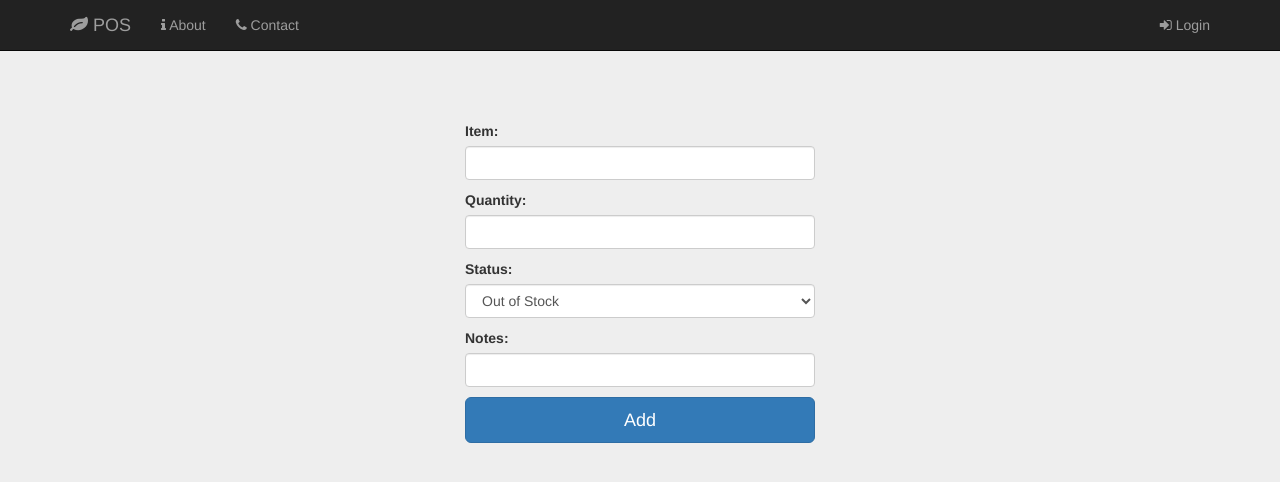
After one commit to mrb101/POS, a Django app: page /shopping/ in a window 1280 px wide. The commit adds this page. Shown: the top 482 px of the page. Run offline with Django 3.2, Linux system fonts and the light colour scheme; parts of the project's set-up code (start-up, migrations or seed data) failed here and were passed over; some libraries are stand-ins or nearby versions.

Commit message:
Adds Select Menu Support, Shopping item creation and design tweaks

```diff
--- a/eco/urls.py
+++ b/eco/urls.py
@@ -31,5 +31,6 @@ urlpatterns = [
     url(r'^bar/', views.bar, name='bar'),
     url(r'^menu/', views.menu, name='menu'),
     url(r'^table/(?P<pk>\d+)/new', views.new_order, name='new_order'),
-    url(r'^table/(?P<pk>\d+)/checkout', views.checkout, name='checkout')
+    url(r'^table/(?P<pk>\d+)/checkout', views.checkout, name='checkout'),
+    url(r'^shopping/', views.shopping, name='shopping')
 ]
--- a/pos/forms.py
+++ b/pos/forms.py
@@ -33,11 +33,31 @@ class OrderForm(forms.Form):
 
 
 class PaymentForm(forms.Form):
-    type = forms.CharField(label="Type", required=True, max_length=100,
-                              widget=forms.TextInput(attrs={
-                                  'class': 'form-control',
-                                  'name': 'type'}))
+    type = forms.ChoiceField(label="Type", required=True,
+                             choices=([('Cash', 'Cash'), ('VISA', 'VISA')]),
+                             widget=forms.Select(attrs={
+                                 'class': 'form-control',
+                                 'name': 'type'}))
     cash = forms.IntegerField(label="Cash", required=False,
                               widget=forms.NumberInput(attrs={
                                   'class': 'form-control',
                                   'name': 'cash'}))
+
+
+class ShoppingForm(forms.Form):
+    item = forms.CharField(label="Item", required=True,
+                           widget=forms.TextInput(attrs={
+                               'class': 'form-control',
+                               'name': 'item'}))
+    quantity = forms.IntegerField(label="Quantity", required=True,
+                                  widget=forms.NumberInput(attrs={
+                                     'class': 'form-control',
+                                     'name': 'quantity'}))
+    status = forms.ChoiceField(choices=([('Out of Stock', 'Out of Stock'), ('Few Left', 'Few Left')]),
+                                    widget=forms.Select(attrs={
+                                        'class': 'form-control',
+                                        'name': 'status'}))
+    notes = forms.CharField(label="Notes", required=False,
+                            widget=forms.TextInput(attrs={
+                                'class': 'form-control',
+                                'name': 'notes'}))
--- a/pos/models.py
+++ b/pos/models.py
@@ -79,7 +79,7 @@ class Bill(models.Model):
 class Shopping(models.Model):
     item = models.CharField(max_length=255)
     quantity = models.IntegerField()
-    status = models.BooleanField()
+    status = models.CharField(max_length=255)
     Notes = models.TextField()
 
     def __unicode__(self):
--- a/pos/views.py
+++ b/pos/views.py
@@ -1,11 +1,10 @@
-from django.shortcuts import render, redirect, HttpResponseRedirect
+from django.shortcuts import render, redirect
 from django.contrib import messages
 from django.contrib.auth import logout, login, authenticate
 from django.contrib.auth.decorators import login_required
 # from django.contrib.auth.models import User
-from models import Product, Order, OrderItem, Table
-from forms import LoginForm, OrderForm, PaymentForm
-from django.db.models import Sum
+from models import Product, Order, OrderItem, Table, Shopping
+from forms import LoginForm, OrderForm, PaymentForm, ShoppingForm
 
 
 def login_view(request):
@@ -101,7 +100,10 @@ def checkout(request, pk):
         order = Order.objects.filter(table=table).latest('created')
     except Order.DoesNotExist:
         order = None
-    if order.paid == False and not None:
+    if order == None or order.paid == True:
+        messages.success(request, "No open orders on this table")
+        return redirect("/cash")
+    elif order.paid == False:
         orders = OrderItem.objects.filter(order=order)
         total = 0
         for item in orders:
@@ -158,3 +160,20 @@ def new_order(request, pk):
             return redirect('/table/' + pk)
     context = {'form': form}
     return render(request, template, context)
+
+
+def shopping(request):
+    template = 'pos/shopping.html'
+    form = ShoppingForm(request.POST or None)
+    if request.method == 'POST':
+        if form.is_valid():
+            item = Shopping()
+            item.item = request.POST.get('item')
+            item.quantity = request.POST.get('quantity')
+            item.status = request.POST.get('status')
+            item.Notes = request.POST.get('notes')
+            item.save()
+            messages.success(request, "Item has been added to shopping list")
+            return redirect("/shopping")
+    context = {'form': form}
+    return render(request, template, context)
--- a/template/base.html
+++ b/template/base.html
@@ -42,7 +42,7 @@
                         <span class="icon-bar"></span>
                         <span class="icon-bar"></span>
                     </button>
-                    <a class="navbar-brand" href="#"><i class="fa fa-leaf" aria-hidden="true"></i> POS</a>
+                    <a class="navbar-brand" href="/"><i class="fa fa-leaf" aria-hidden="true"></i> POS</a>
                 </div>
                 <!-- Collect the nav links, forms, and other content for toggling -->
                 <div class="collapse navbar-collapse" id="bs-example-navbar-collapse-1">
@@ -61,7 +61,7 @@
                             <a href="/"><i class="fa fa-bar-chart-o" aria-hidden="true"></i> Reports</a>
                         </li>
                         <li>
-                            <a href="#"><i class="fa fa-shopping-cart" aria-hidden="true"></i> Shopping List</a>
+                            <a href="/shopping"><i class="fa fa-shopping-cart" aria-hidden="true"></i> Shopping List</a>
                         </li>
                         <li>
                             <a href="#"><i class="fa fa-info" aria-hidden="true"></i> About</a>
--- a/template/pos/bar.html
+++ b/template/pos/bar.html
@@ -1,7 +1,7 @@
 {% extends 'base.html' %}
 {% block body %}
 <table class="table table-striped">
-    <tr>
+    <tr style="background-color: #1D2731; color: white">
         <th>Drink</th>
         <th>Notes</th>
         <th>Table</th>
--- a/template/pos/checkout.html
+++ b/template/pos/checkout.html
@@ -15,7 +15,7 @@
 </div>
 <div class="col-xs-12" style="margin-top: 20px">
     <table class="table">
-        <tr style="background-color: black; color: white">
+        <tr style="background-color: #1D2731; color: white">
             <th>Product</th>
             <th>Quantity</th>
             <th>Total Price</th>
--- a/template/pos/index.html
+++ b/template/pos/index.html
@@ -1,3 +1,9 @@
 {% extends 'base.html' %}
 {% block body %}
+<div class="jumbotron">
+  <h1>Don't Tell Mama & Eco Bar</h1>
+  <p>A place to enjoy a cold drink on the beach and to grab some of the best food in the whole state.
+  We are driven by our love of nature and passion of what we do.</p>
+  <p><a class="btn btn-primary btn-lg" href="#" role="button">Learn more</a></p>
+</div>
 {% endblock %}
--- a/template/pos/kitchen.html
+++ b/template/pos/kitchen.html
@@ -1,7 +1,7 @@
 {% extends 'base.html' %}
 {% block body %}
 <table class="table table-striped">
-    <tr>
+    <tr style="background-color: #1D2731; color: white">
         <th>Meal</th>
         <th>Quantity</th>
         <th>Notes</th>
--- a/template/pos/menu.html
+++ b/template/pos/menu.html
@@ -1,7 +1,7 @@
 {% extends 'base.html' %}
 {% block body %}
 <table class="table table-striped">
-    <tr>
+    <tr style="background-color: #1D2731; color: white">
         <th>Product</th>
         <th>Price</th>
         <th>Availability</th>
--- /dev/null
+++ b/template/pos/shopping.html
@@ -0,0 +1,10 @@
+{% extends 'base.html' %}
+{% block body %}
+<div class="col-xs-4 col-xs-offset-4" style="margin-top: 40px">
+    <form action="" id="shopping" method="post" class="">
+        {% csrf_token %}
+    {{form.as_p}}
+        <button class="btn btn-lg btn-primary btn-block">Add</button>
+    </form>
+</div>
+{% endblock %}
```
Also changed, not shown: template/pos/cash.html (+3 -4 lines), template/pos/tables.html (+12 -12 lines), pos/migrations/0008_shopping.py (added), pos/migrations/0009_auto_20160720_1006.py (added).
